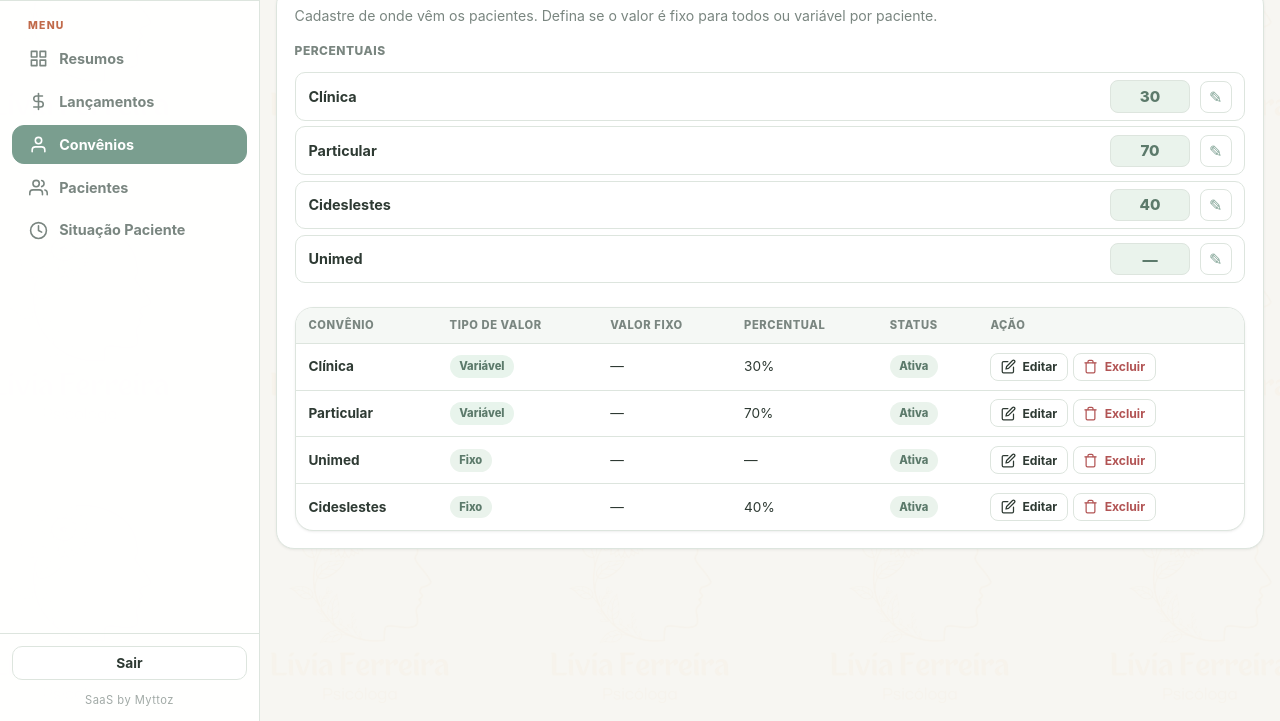
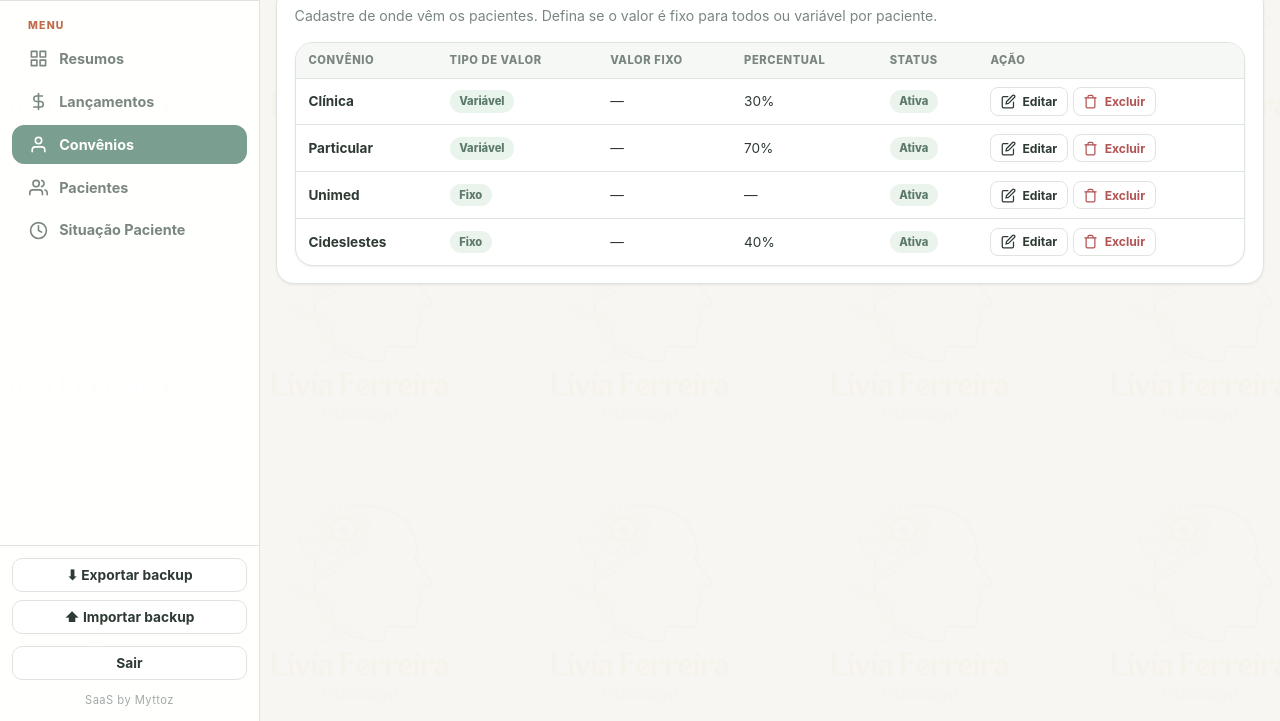
Before and after one commit to Myttoz/Saas-psicologia, a plain HTML site: page index.html in a window 1280 px wide. Shown: the part 79-800 px from the top of the page. Drawn offline with Linux system fonts and the light colour scheme.

Commit message:
Fase 1: backup export/import + remove bloco redundante de percentuais

```diff
--- a/css/style.css
+++ b/css/style.css
@@ -583,47 +583,6 @@ textarea.form-control { resize: vertical; min-height: 100px; }
   margin-top: .2rem;
 }
 
-/* ---------- Percentuais editáveis ---------- */
-.percent-row {
-  display: flex;
-  align-items: center;
-  gap: .6rem;
-  padding: .45rem .8rem;
-  border: 1px solid var(--border);
-  border-radius: 10px;
-  background: #fff;
-  margin-bottom: .35rem;
-  width: 100%;
-}
-
-.percent-label { font-size: .9rem; font-weight: 700; color: var(--text); flex: 1; }
-
-.percent-value {
-  font-size: .95rem;
-  font-weight: 800;
-  color: var(--primary-dark);
-  background: var(--primary-light);
-  padding: .35rem .7rem;
-  border-radius: 8px;
-  border: 1px solid var(--border);
-  width: 80px;
-  text-align: center;
-}
-
-.percent-edit {
-  width: 32px;
-  height: 32px;
-  border-radius: 8px;
-  border: 1px solid var(--border);
-  color: var(--primary);
-  display: grid;
-  place-items: center;
-  cursor: pointer;
-  flex-shrink: 0;
-}
-
-.percent-edit:hover { background: var(--primary-light); }
-
 /* ---------- Autocomplete ---------- */
 .autocomplete-wrap { position: relative; width: 100%; }
 
--- a/index.html
+++ b/index.html
@@ -58,6 +58,8 @@
         </div>
       </div>
       <div class="sidebar-footer">
+        <button class="btn btn-outline" style="width:100%; margin-bottom:.5rem;" onclick="backupModulo.exportar()" title="Baixa um arquivo com todos os dados">⬇ Exportar backup</button>
+        <button class="btn btn-outline" style="width:100%; margin-bottom:.75rem;" onclick="backupModulo.importar()" title="Restaura dados de um arquivo de backup">⬆ Importar backup</button>
         <button class="btn btn-outline" style="width:100%; margin-bottom:.75rem;" onclick="app.sair()">Sair</button>
         <div class="sidebar-credit">SaaS by Myttoz</div>
       </div>
@@ -125,32 +127,6 @@
 
         <div class="card">
           <p style="font-size:.88rem; color:var(--text-muted); margin-bottom:1rem;">Cadastre de onde vêm os pacientes. Defina se o valor é fixo para todos ou variável por paciente.</p>
-
-          <div style="margin-bottom: 1.5rem;">
-            <div style="display:flex; align-items:center; gap:.5rem; margin-bottom: .75rem;">
-              <span style="font-size:.75rem; font-weight:800; color:var(--text-muted); text-transform:uppercase; letter-spacing:.04em;">Percentuais</span>
-            </div>
-            <div class="percent-row">
-              <span class="percent-label">Clínica</span>
-              <input type="text" class="percent-value" id="pctClinica" value="30" readonly>
-              <button class="percent-edit" onclick="app.editarPercentual('pctClinica', this)" title="Editar">✎</button>
-            </div>
-            <div class="percent-row">
-              <span class="percent-label">Particular</span>
-              <input type="text" class="percent-value" id="pctParticular" value="30" readonly>
-              <button class="percent-edit" onclick="app.editarPercentual('pctParticular', this)" title="Editar">✎</button>
-            </div>
-            <div class="percent-row">
-              <span class="percent-label">Cideslestes</span>
-              <input type="text" class="percent-value" id="pctCideslestes" value="40" readonly>
-              <button class="percent-edit" onclick="app.editarPercentual('pctCideslestes', this)" title="Editar">✎</button>
-            </div>
-            <div class="percent-row">
-              <span class="percent-label">Unimed</span>
-              <input type="text" class="percent-value" id="pctUnimed" value="—" readonly>
-              <button class="percent-edit" onclick="app.editarPercentual('pctUnimed', this)" title="Editar">✎</button>
-            </div>
-          </div>
 
           <div class="table-wrap">
             <table>
@@ -275,28 +251,6 @@
   </div>
 </div>
 
-<!-- Modal: Percentual -->
-<div class="modal" id="modalPercentual" onclick="event.stopPropagation()">
-  <div class="modal-header">
-    <div class="modal-title">Editar percentual</div>
-    <button class="modal-close" onclick="app.fecharModal('modalPercentual')">&times;</button>
-  </div>
-  <div class="modal-body">
-    <form id="formPercentual" onsubmit="return app.salvarPercentual();">
-      <div class="form-group">
-        <label class="form-label">Percentual (%)</label>
-        <input type="text" id="pctValor" class="form-control" placeholder="Ex: 30" maxlength="5">
-        <input type="hidden" id="pctCampoId">
-      </div>
-      <div class="form-note">Informe apenas o número.</div>
-    </form>
-  </div>
-  <div class="modal-footer">
-    <button class="btn btn-outline" onclick="app.fecharModal('modalPercentual')">Cancelar</button>
-    <button type="button" class="btn btn-primary" onclick="app.salvarPercentual()">Salvar</button>
-  </div>
-</div>
-
 <!-- Modal: Novo Lançamento -->
 <div class="modal" id="modalLancamento" onclick="event.stopPropagation()">
   <div class="modal-header">
@@ -377,6 +331,9 @@
 <!-- Toast -->
 <div class="toast" id="toast">Operação realizada</div>
 
+<!-- Input oculto para importar backup -->
+<input type="file" id="backupFileInput" accept=".json,application/json" style="display:none;" onchange="backupModulo.processarArquivo(this)">
+
 <script src="js/data.js"></script>
 <script src="js/meses.js"></script>
 <script src="js/app.js"></script>
@@ -385,5 +342,6 @@
 <script src="js/lancamentos.js"></script>
 <script src="js/situacao.js"></script>
 <script src="js/resumos.js"></script>
+<script src="js/backup.js"></script>
 </body>
 </html>
--- a/js/app.js
+++ b/js/app.js
@@ -269,45 +269,6 @@ var app = {
         });
       })(wraps[i]);
     }
-  },
-
-  // ---------- Percentuais ----------
-
-  editarPercentual: function(campoId, btn) {
-    var input = document.getElementById(campoId);
-    var hidden = document.getElementById('pctCampoId');
-    var valorInput = document.getElementById('pctValor');
-    if (hidden) hidden.value = campoId;
-    if (valorInput && input) valorInput.value = (input.value === '—' ? '' : input.value);
-    this.abrirModal('modalPercentual');
-  },
-
-  salvarPercentual: function() {
-    var valorInput = document.getElementById('pctValor');
-    var hidden = document.getElementById('pctCampoId');
-    if (!valorInput || !hidden) return false;
-
-    var campoId = hidden.value;
-    var valor = valorInput.value.trim();
-    var campoEl = document.getElementById(campoId);
-    if (campoEl) campoEl.value = (valor === '' ? '—' : valor);
-
-    var nomes = {
-      pctClinica: 'Clínica',
-      pctParticular: 'Particular',
-      pctCideslestes: 'Cideslestes',
-      pctUnimed: 'Unimed'
-    };
-    var f = obterFontePorNome(nomes[campoId]);
-    if (f) f.percentual = (valor === '' ? null : valor);
-
-    percentuais[campoId] = (valor === '' ? '—' : valor);
-    Store.salvar();
-
-    if (typeof fontesRender === 'function') fontesRender();
-    this.fecharModal('modalPercentual');
-    this.toast('Percentual atualizado.');
-    return false;
   }
 
 };
--- /dev/null
+++ b/js/backup.js
@@ -0,0 +1,107 @@
+// ============================================================================
+// Backup — exportar e importar dados em JSON
+// Permite levar pacientes e lançamentos entre máquinas (notebook e celular)
+// ============================================================================
+
+var backupModulo = {
+
+  // Baixa um arquivo .json com todos os dados do sistema
+  exportar: function() {
+    var dados = {
+      app: 'saas-livia',
+      versao: 1,
+      exportadoEm: new Date().toISOString(),
+      fontes: fontes,
+      pacientes: pacientes,
+      lancamentos: lancamentos
+    };
+
+    var json = JSON.stringify(dados, null, 2);
+    var blob = new Blob([json], { type: 'application/json' });
+    var url = URL.createObjectURL(blob);
+
+    var hojeBackup = new Date();
+    var nome = 'backup-livia-' +
+      hojeBackup.getFullYear() + '-' +
+      String(hojeBackup.getMonth() + 1).padStart(2, '0') + '-' +
+      String(hojeBackup.getDate()).padStart(2, '0') + '.json';
+
+    var a = document.createElement('a');
+    a.href = url;
+    a.download = nome;
+    document.body.appendChild(a);
+    a.click();
+    document.body.removeChild(a);
+    URL.revokeObjectURL(url);
+
+    app.toast('Backup exportado: ' + nome);
+  },
+
+  // Abre o seletor de arquivo
+  importar: function() {
+    var input = document.getElementById('backupFileInput');
+    if (input) {
+      input.value = '';
+      input.click();
+    }
+  },
+
+  // Lê o arquivo escolhido, valida e substitui os dados atuais
+  processarArquivo: function(input) {
+    var arquivo = input.files && input.files[0];
+    if (!arquivo) return;
+
+    var leitor = new FileReader();
+    leitor.onload = function(e) {
+      var dados;
+      try {
+        dados = JSON.parse(e.target.result);
+      } catch (err) {
+        app.toast('Arquivo inválido: não é um JSON válido.');
+        return;
+      }
+
+      // valida a estrutura do backup
+      if (!dados || dados.app !== 'saas-livia' ||
+          !Array.isArray(dados.fontes) ||
+          !Array.isArray(dados.pacientes) ||
+          !Array.isArray(dados.lancamentos)) {
+        app.toast('Este arquivo não é um backup do sistema.');
+        return;
+      }
+
+      var dataExport = (dados.exportadoEm || '').slice(0, 10);
+      var rotuloData = dataExport ? formatarData(dataExport) : 'data desconhecida';
+
+      var confirmar = confirm(
+        'Importar backup de ' + rotuloData + '?\n\n' +
+        'O backup contém:\n' +
+        '• ' + dados.pacientes.length + ' paciente(s)\n' +
+        '• ' + dados.lancamentos.length + ' lançamento(s)\n' +
+        '• ' + dados.fontes.length + ' convênio(s)\n\n' +
+        'Os dados ATUAIS deste navegador serão substituídos. Continuar?'
+      );
+      if (!confirmar) return;
+
+      // substitui os dados
+      fontes = dados.fontes;
+      pacientes = dados.pacientes;
+      lancamentos = dados.lancamentos;
+
+      Store.salvar();
+
+      // re-renderiza a página ativa
+      var paginaAtiva = document.querySelector('.page.active');
+      if (paginaAtiva) {
+        app.renderizarPagina(paginaAtiva.id.replace('page-', ''));
+      }
+
+      app.toast('Backup importado com sucesso.');
+    };
+
+    leitor.readAsText(arquivo);
+  }
+
+};
+
+window.backupModulo = backupModulo;
--- a/js/data.js
+++ b/js/data.js
@@ -11,14 +11,6 @@ var fontes = [
 
 var pacientes = []; // zerado
 var lancamentos = []; // zerado
-
-// Percentuais por fonte (editáveis) — espelho do cadastro de convênios
-var percentuais = {
-  pctClinica: '30',
-  pctParticular: '70',
-  pctCideslestes: '40',
-  pctUnimed: '—'
-};
 
 var hoje = new Date();
 var hojeStr = hoje.getFullYear() + '-' +
@@ -96,12 +88,10 @@ function calcularSuaParte(fonteNome, valor) {
 
 var Store = {
   salvar: function() {
-    this.sincronizarPercentuais();
     try {
       localStorage.setItem('saas_fontes', JSON.stringify(fontes));
       localStorage.setItem('saas_pacientes', JSON.stringify(pacientes));
       localStorage.setItem('saas_lancamentos', JSON.stringify(lancamentos));
-      localStorage.setItem('saas_percentuais', JSON.stringify(percentuais));
     } catch (e) {
       // armazenamento indisponível — ignora silenciosamente
     }
@@ -111,31 +101,11 @@ var Store = {
       var f = localStorage.getItem('saas_fontes');
       var p = localStorage.getItem('saas_pacientes');
       var l = localStorage.getItem('saas_lancamentos');
-      var pe = localStorage.getItem('saas_percentuais');
       if (f) fontes = JSON.parse(f);
       if (p) pacientes = JSON.parse(p);
       if (l) lancamentos = JSON.parse(l);
-      if (pe) percentuais = JSON.parse(pe);
     } catch (e) {
       // ignora
-    }
-    this.sincronizarPercentuais();
-  },
-  // mantém a faixa de percentuais espelhada no cadastro de convênios
-  sincronizarPercentuais: function() {
-    var mapa = {
-      'Clínica': 'pctClinica',
-      'Particular': 'pctParticular',
-      'Cideslestes': 'pctCideslestes',
-      'Unimed': 'pctUnimed'
-    };
-    for (var i = 0; i < fontes.length; i++) {
-      var chave = mapa[fontes[i].nome];
-      if (chave) {
-        percentuais[chave] = (fontes[i].percentual === null || fontes[i].percentual === '')
-          ? '—'
-          : fontes[i].percentual;
-      }
     }
   }
 };
--- a/js/fontes.js
+++ b/js/fontes.js
@@ -3,20 +3,6 @@
 // ============================================================================
 
 function fontesRender() {
-  // mantém a faixa de percentuais espelhada no cadastro de convênios
-  Store.sincronizarPercentuais();
-  var camposPct = {
-    'Clínica': 'pctClinica',
-    'Particular': 'pctParticular',
-    'Cideslestes': 'pctCideslestes',
-    'Unimed': 'pctUnimed'
-  };
-  for (var k = 0; k < fontes.length; k++) {
-    var campoId = camposPct[fontes[k].nome];
-    var campo = campoId ? document.getElementById(campoId) : null;
-    if (campo) campo.value = percentuais[campoId];
-  }
-
   var tbody = document.getElementById('tbodyFontes');
   if (!tbody) return;
 
```
